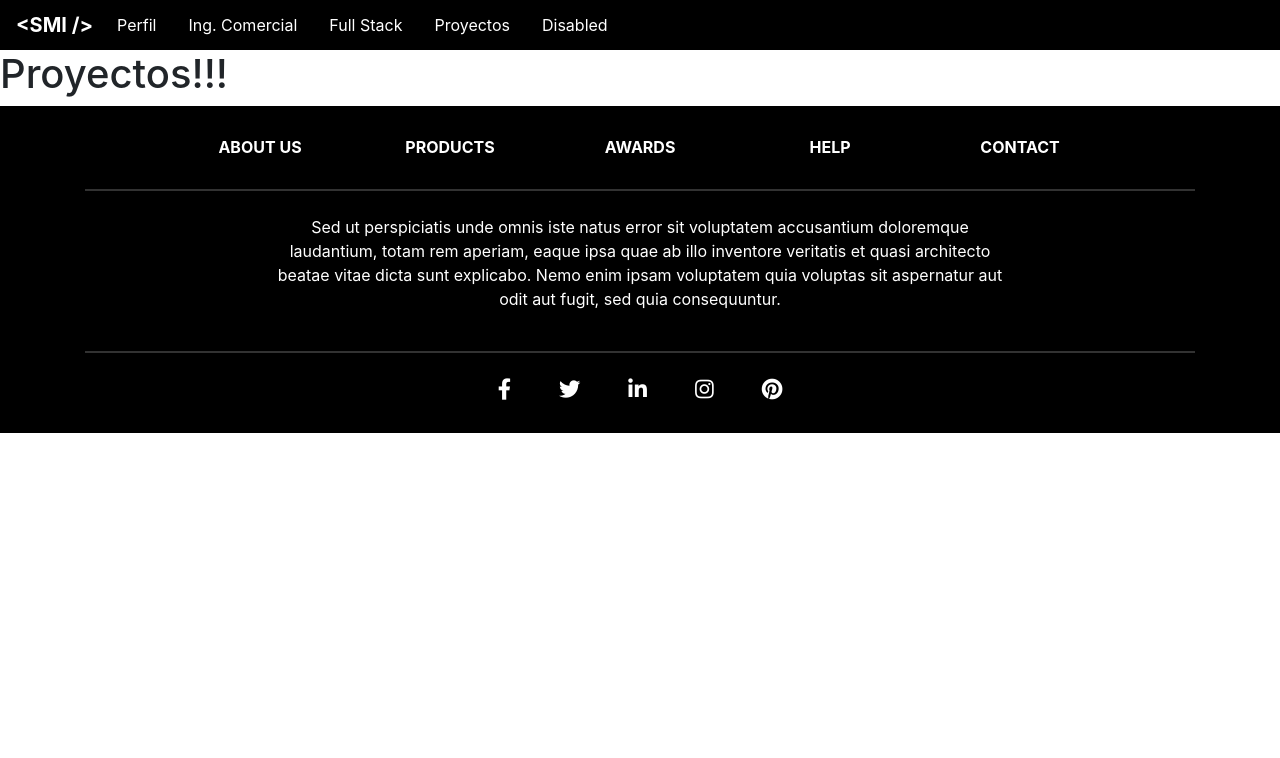
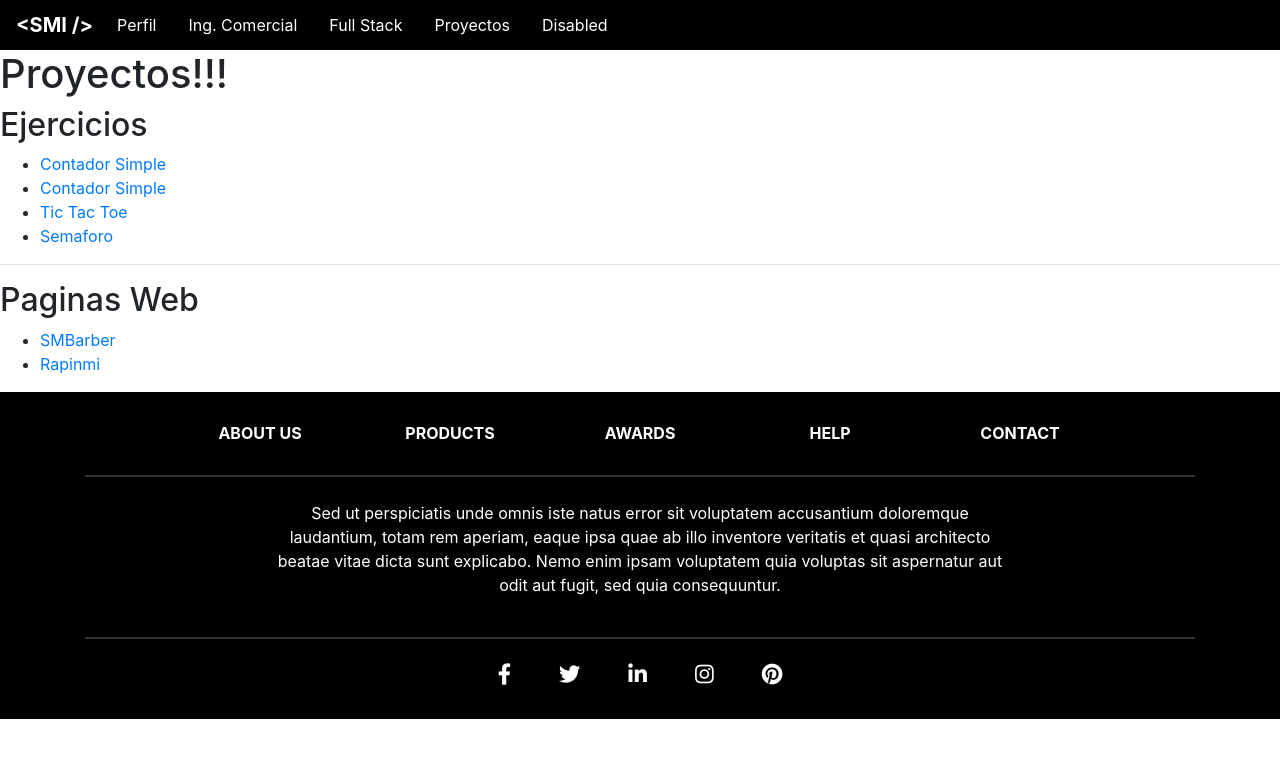
Before and after one commit to jerosantamariai/santamariai, a React (Create React App) app in the folder front/: page /proyectos in a window 1280 px wide. Shown: the top 758 px of the page. Built offline with nearby package versions, Linux system fonts and the light colour scheme.

Commit message:
adding traffic light exercise file and reordering schema

```diff
--- a/front/src/App.js
+++ b/front/src/App.js
@@ -14,6 +14,7 @@ import ContactList from './views/projects/exercises/contactlist';
 import SMBarber from './views/projects/web/smbarber';
 import Rapinmi from './views/projects/web/rapinmi';
 import TicTacToe from './views/projects/exercises/tictactoe';
+import TrafficLight from './views/projects/exercises/trafficlight';
 
 const App = props => {
   return (
@@ -26,6 +27,7 @@ const App = props => {
             <Route exact path="/proyectos/contadorsimple" component={SimpleCounter} />
             <Route exact path="/proyectos/listadecontactos" component={ContactList} />
             <Route exact path="/proyectos/tictactoe" component={TicTacToe} />
+            <Route exact path="/proyectos/semaforo" component={TrafficLight} />
             <Route exact path="/proyectos/smbarber" component={SMBarber} />
             <Route exact path="/proyectos/rapinmi" component={Rapinmi} />
             <Route exact path="/miperfil" component={Perfil} />
--- a/front/src/views/fstack.js
+++ b/front/src/views/fstack.js
@@ -5,11 +5,6 @@ const Fstack = props => {
     return (
         <>
             <h1>Full Stack</h1>
-            <Link to="/proyectos/contadorsimple">Contador Simple</Link>
-            <Link to="/proyectos/listadecontactos">Contador Simple</Link>
-            <Link to="/proyectos/smbarber">SMBarber</Link>
-            <Link to="/proyectos/rapinmi">Rapinmi</Link>
-            <Link to="/proyectos/tictactoe">Tic Tac Toe</Link>
         </>
     );
 }
--- a/front/src/views/projects.js
+++ b/front/src/views/projects.js
@@ -1,9 +1,23 @@
 import React from 'react';
+import { Link } from 'react-router-dom';
 
 const Projects = props => {
     return(
         <>
             <h1>Proyectos!!!</h1>
+            <h2>Ejercicios</h2>
+            <ul>
+                <li><Link to="/proyectos/contadorsimple">Contador Simple</Link></li>
+                <li><Link to="/proyectos/listadecontactos">Contador Simple</Link></li>
+                <li><Link to="/proyectos/tictactoe">Tic Tac Toe</Link></li>
+                <li><Link to="/proyectos/semaforo">Semaforo</Link></li>
+            </ul>
+            <hr />
+            <h2>Paginas Web</h2>
+            <ul>
+                <li><Link to="/proyectos/smbarber">SMBarber</Link></li>
+                <li><Link to="/proyectos/rapinmi">Rapinmi</Link></li>
+            </ul>
         </>
     );
 }
--- /dev/null
+++ b/front/src/views/projects/exercises/trafficlight.js
@@ -0,0 +1,11 @@
+import React from 'react';
+
+const TrafficLight = props => {
+    return (
+        <>
+            <h1>Semaforo</h1>
+        </>
+    );
+}
+
+export default TrafficLight;
```
